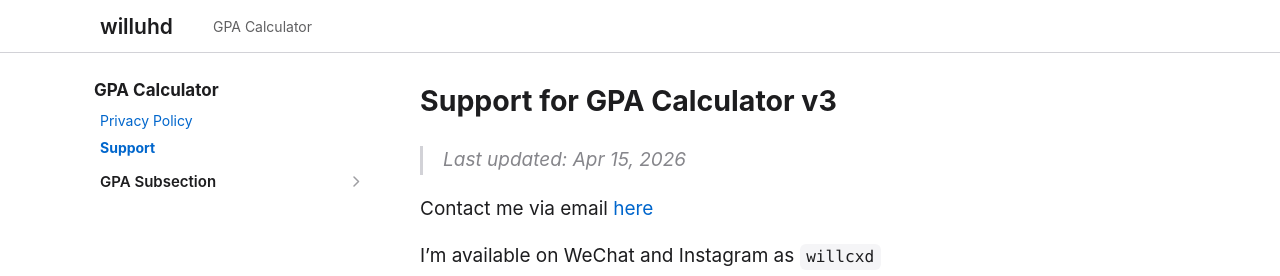
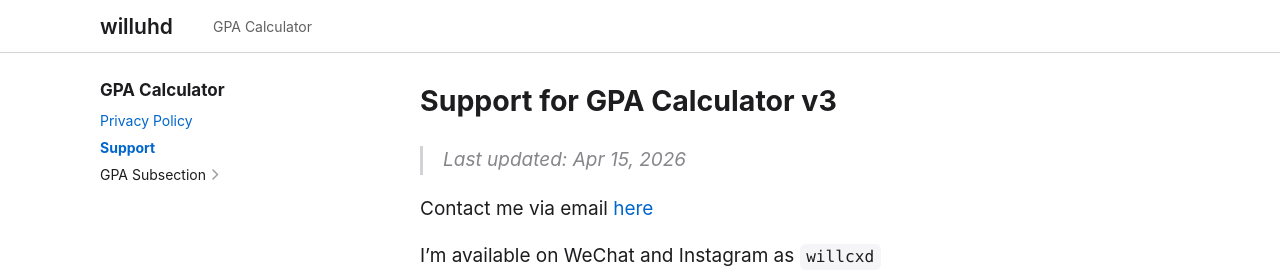
Before and after one commit to WillUHD/willuhd.github.io, a Jekyll site: the page built from gpa-calc/support.md, in a window 1280 px wide. Shown: the top 276 px of the page. Built offline with Jekyll 4.4.1, drawn with Linux system fonts in a browser that asks for light colours.

Commit message:
Update style.scss

```diff
--- a/assets/css/style.scss
+++ b/assets/css/style.scss
@@ -180,21 +180,18 @@ a { cursor: pointer; text-decoration: none; color: inherit; }
   margin: 40px 0;
 }
 
-/* --- Sidebar Dynamic Layout Fixes --- */
-
-/* Header and Back Button Alignment */
+/* --- Sidebar CSS Fixes --- */
 .nav__header-container {
   display: flex;
   align-items: center;
   margin-bottom: 12px;
-  margin-left: -6px; /* Pulls back button slightly left for visual alignment */
+  gap: 8px; /* Space between the < and Header Text */
 }
 
 .back-button {
   color: var(--apple-secondary);
   display: flex;
   align-items: center;
-  padding-right: 6px;
   cursor: pointer;
 }
 
@@ -202,18 +199,35 @@ a { cursor: pointer; text-decoration: none; color: inherit; }
   color: var(--apple-text);
 }
 
-.nav__title {
-  margin-bottom: 0; /* Override previous margin since flex container handles it */
+.nav__title { margin-bottom: 0; }
+.nav__title a {
+  color: var(--apple-text) !important;
+  font-size: 17px;
+  font-weight: 500;
+  display: block;
 }
+.nav__title a:hover { color: var(--apple-text) !important; opacity: 0.7; }
+.nav__title a.active { font-weight: 700 !important; color: var(--apple-text) !important; }
 
-/* Sub-section Links (Nested folder links) */
+.sidebar-links { list-style: none; padding: 0; margin: 0; }
+.sidebar-links li { margin-bottom: 10px; }
+
+/* Standard links and chevron alignments */
+.sidebar-links a {
+  color: var(--apple-link) !important; /* Apple Blue */
+  font-size: 14px;
+  display: flex;
+  align-items: center;
+  justify-content: flex-start; /* Keeps the chevron tightly next to the text */
+  gap: 6px; /* Gap between text and chevron */
+}
+.sidebar-links a:hover { color: var(--apple-link-dark) !important; }
+.sidebar-links a.active { font-weight: 700 !important; }
+
+/* Subsections (Same size/weight as standard, just changes color) */
 .sidebar-links a.nav__subtitle {
-  color: var(--apple-text) !important; /* Same color as the header */
-  font-size: 15px; /* Smaller than the 17px header */
-  font-weight: 600;
-  margin-top: 16px; /* Separation from regular file links */
+  color: var(--apple-text) !important; /* Changes text to black/white instead of blue */
 }
-
 .sidebar-links a.nav__subtitle:hover {
   opacity: 0.7;
 }
```
